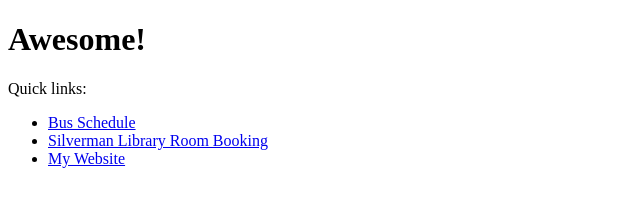
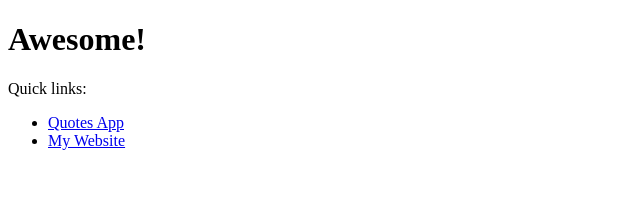
Before and after one commit to Rishabhvrm/bookmark-utility, a plain HTML site: page index.html in a window 1280 px wide. Shown: the whole page, without its empty margins (0-640 px from the left). Drawn offline with Linux system fonts and the light colour scheme.

Commit message:
Update index.html

```diff
--- a/index.html
+++ b/index.html
@@ -8,8 +8,7 @@
 
     <p>Quick links:</p>
     <ul>
-        <li><a href="https://www.buffalo.edu/parking/getting-around-UB/bus/bus-schedules/spring-semester.html" target="_blank">Bus Schedule</a></li>
-        <li><a href="https://booking.lib.buffalo.edu/reserve/silverman" target="_blank">Silverman Library Room Booking</a></li>
+        <li><a href="https://rishabhvrm.github.io/quotes-app/" target="_blank">Quotes App</a></li>
         <li><a href="https://rishabhvrm.github.io/portfolio/" target="_blank">My Website</a></li>
     </ul>
 
```
